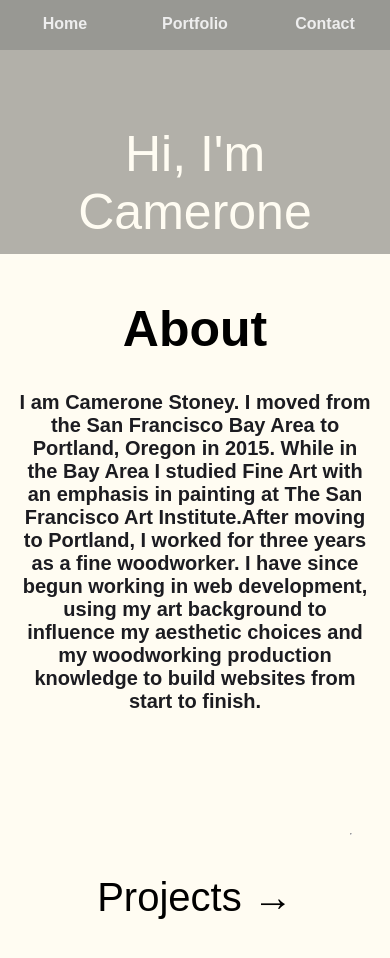
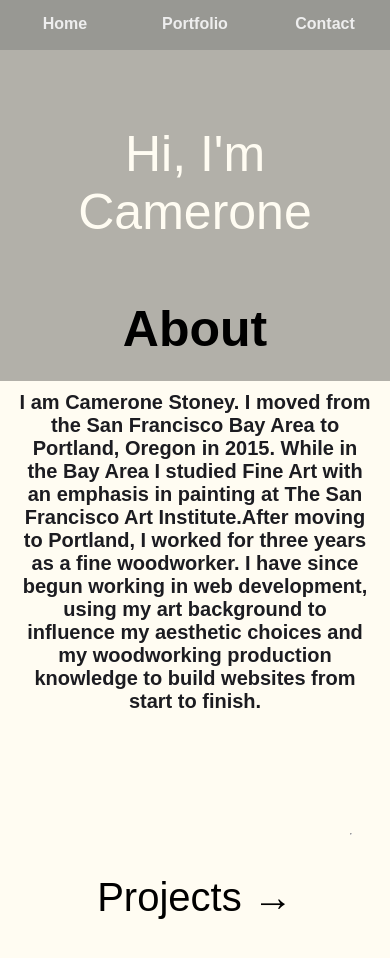
Before and after one commit to Cjstoney/portfolio_react, a React (Create React App) app: page / in a window 390 px wide. Shown: the top 958 px of the page. Built offline with nearby package versions, Linux system fonts and the light colour scheme.

Commit message:
more styling added to the

```diff
--- a/src/index.css
+++ b/src/index.css
@@ -5,6 +5,7 @@ body {
   -moz-osx-font-smoothing: grayscale;
   background: #fffcf2;
   color:#1c1c21;
+  box-sizing: border-box;
 }
 
 code {
@@ -15,6 +16,7 @@ code {
   body{
   padding-bottom:100px;
   margin-bottom:100px;
+  /* box-sizing: border-box; */
   }
 
 }
--- a/src/pages/about.css
+++ b/src/pages/about.css
@@ -55,6 +55,7 @@ Link.route:hover{
         color:black;
         text-align:center;
         font-size: 50px;
+
     }
 
     .about-content{
--- a/src/pages/home.css
+++ b/src/pages/home.css
@@ -61,10 +61,11 @@
       box-sizing: border-box;
       max-width: 100%;
       font-size: 40px;
-    height: 50%;
+      /* height: 65%; */
       overflow: none;
       margin: 0;
       padding: 0px;
+      /* background: #B3B1AA; */
     }
     #thumbnail > img {
       display: none;
@@ -80,6 +81,18 @@
       box-sizing: border-box;
       /* margin: 0 auto; */
       /* padding: 32px; */
-    text-align: cente
+      text-align: center;
   }
+
+  #overlay {
+    left: 0px;
+    top: -167.614px;
+    width: 100%;
+    max-height: 65%;
+    position: absolute;
+    background: black;
+    opacity: 0.3;
+    margin-bottom:10px;
   }
+
+}
```
Lines whose indentation alone changed are shown as unchanged.
